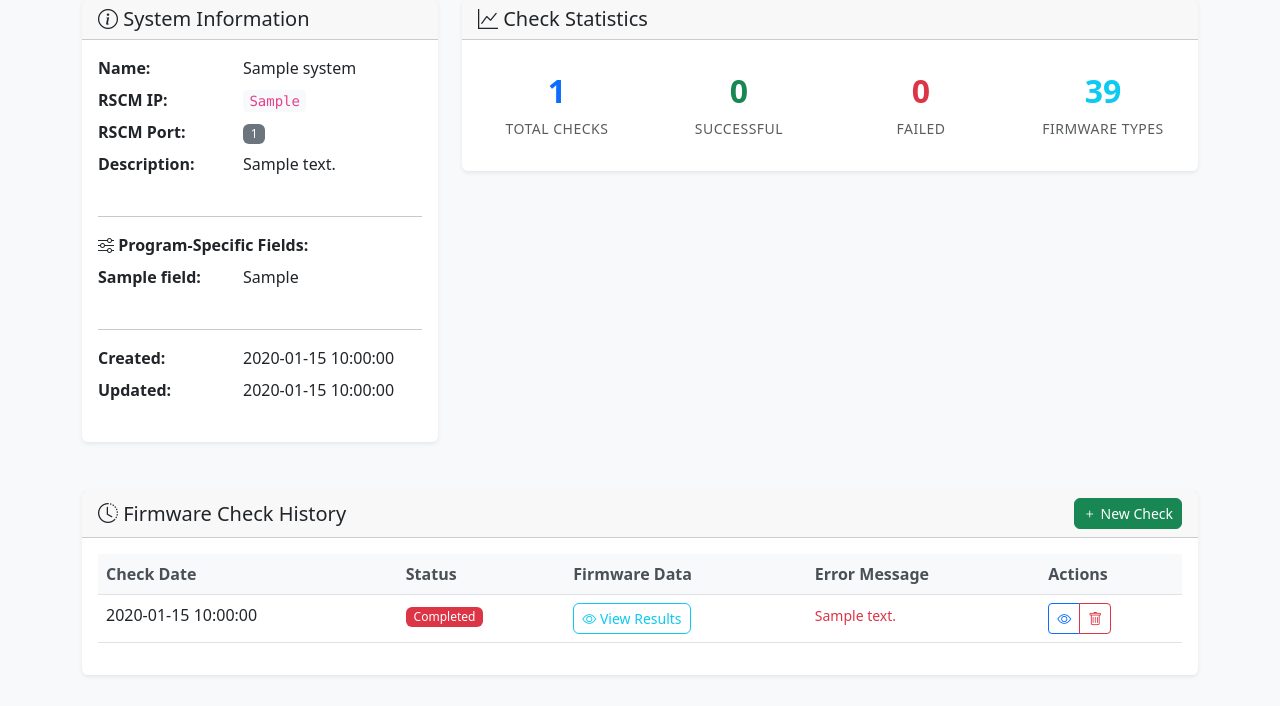
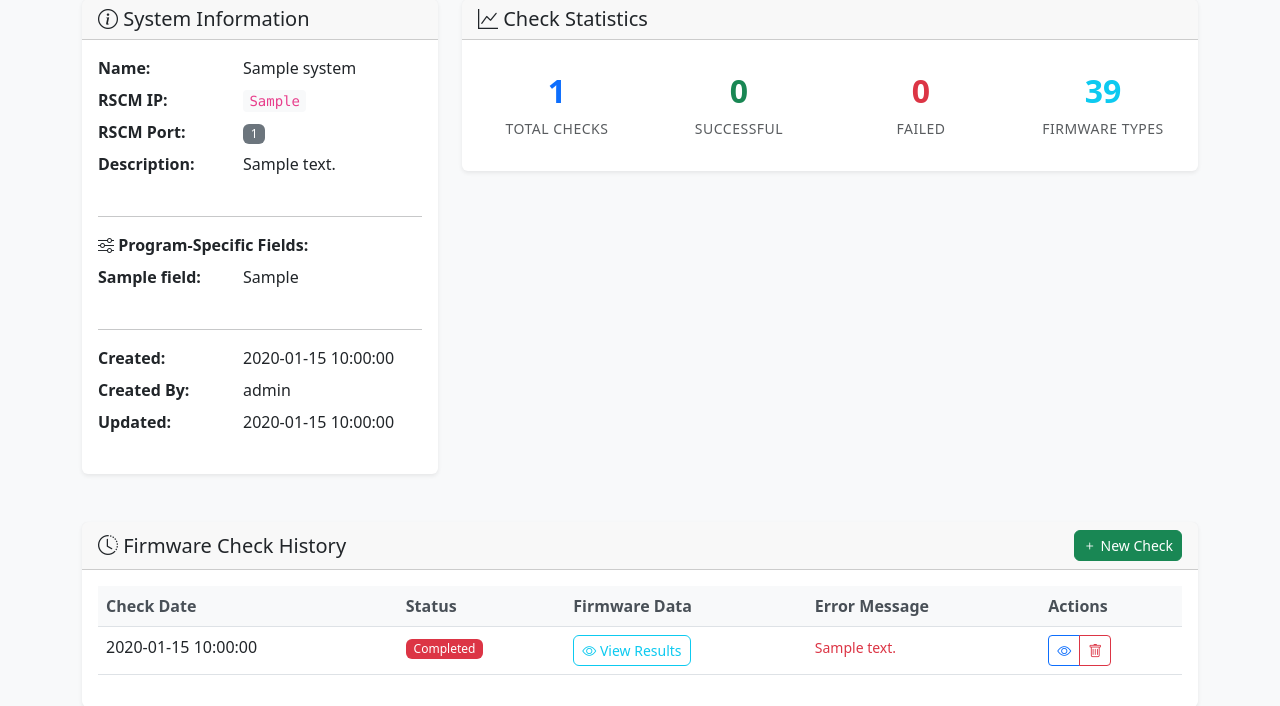
Before and after one commit to JarrettJones/Compliance, a Flask app: page /systems/1 in a window 1280 px wide. Shown: the part 207-913 px from the top of the page. Run offline with Flask 3, Linux system fonts and the light colour scheme; the visitor is signed in with stand-in values (Sample User, id 1); data comes from the database, SQL or seed files in the repository; tables that the repository leaves empty hold one stand-in row (values such as "Sample post").

Commit message:
Add created_by tracking to systems - show who created each system in list and detail pages

```diff
--- a/firmware-checker/app.py
+++ b/firmware-checker/app.py
@@ -125,10 +125,12 @@ def init_db():
                 rscm_port INTEGER NOT NULL DEFAULT 22,
                 description TEXT,
                 program_id INTEGER,
+                created_by INTEGER,
                 created_at TIMESTAMP DEFAULT CURRENT_TIMESTAMP,
                 updated_at TIMESTAMP DEFAULT CURRENT_TIMESTAMP,
                 UNIQUE(name, rscm_ip, rscm_port),
-                FOREIGN KEY (program_id) REFERENCES programs (id)
+                FOREIGN KEY (program_id) REFERENCES programs (id),
+                FOREIGN KEY (created_by) REFERENCES users (id)
             )
         ''')
 
@@ -308,6 +310,15 @@ def init_db():
             if 'user_id' not in fc_columns:
                 conn.execute("ALTER TABLE firmware_checks ADD COLUMN user_id INTEGER")
                 logger.info("Added user_id column to firmware_checks table")
+                conn.commit()
+
+            # Add created_by column to systems if it doesn't exist
+            cursor = conn.execute("PRAGMA table_info(systems)")
+            sys_columns = [col[1] for col in cursor.fetchall()]
+
+            if 'created_by' not in sys_columns:
+                conn.execute("ALTER TABLE systems ADD COLUMN created_by INTEGER")
+                logger.info("Added created_by column to systems table")
                 conn.commit()
         except Exception as e:
             logger.warning(f"Migration warning (may be safe to ignore): {e}")
@@ -2150,9 +2161,13 @@ def systems():
         systems_rows = conn.execute('''
             SELECT s.*,
                    COUNT(fc.id) as check_count,
-                   MAX(fc.check_date) as last_check
+                   MAX(fc.check_date) as last_check,
+                   u.username as created_by_username,
+                   u.first_name as created_by_first_name,
+                   u.last_name as created_by_last_name
             FROM systems s
             LEFT JOIN firmware_checks fc ON s.id = fc.system_id
+            LEFT JOIN users u ON s.created_by = u.id
             GROUP BY s.id
             ORDER BY s.name
         ''').fetchall()
@@ -2308,15 +2323,16 @@ def add_system_metadata():
                 cursor = conn.execute('''
                     INSERT INTO systems (
                         name, rscm_ip, rscm_port,
-                        description, program_id
+                        description, program_id, created_by
                     )
-                    VALUES (?, ?, ?, ?, ?)
+                    VALUES (?, ?, ?, ?, ?, ?)
                 ''', (
                     pending['serial_number'],
                     pending['rscm_ip'],
                     pending['system_port'],
                     full_description,
-                    program_id
+                    program_id,
+                    session.get('user_id')
                 ))
                 system_id = cursor.lastrowid
 
@@ -2353,7 +2369,15 @@ def add_system_metadata():
 def system_detail(system_id):
     """Show system details and firmware checks"""
     with get_db_connection() as conn:
-        system = conn.execute('SELECT * FROM systems WHERE id = ?', (system_id,)).fetchone()
+        system = conn.execute('''
+            SELECT s.*,
+                   u.username as created_by_username,
+                   u.first_name as created_by_first_name,
+                   u.last_name as created_by_last_name
+            FROM systems s
+            LEFT JOIN users u ON s.created_by = u.id
+            WHERE s.id = ?
+        ''', (system_id,)).fetchone()
         if not system:
             flash('System not found!', 'error')
             return redirect(url_for('systems'))
--- a/firmware-checker/templates/system_detail.html
+++ b/firmware-checker/templates/system_detail.html
@@ -82,6 +82,17 @@
                     <dt class="col-12 mt-3"><hr></dt>
                     <dt class="col-sm-5">Created:</dt>
                     <dd class="col-sm-7">{{ system.created_at[:19] if system.created_at else 'Unknown' }}</dd>
+
+                    {% if system.created_by_username %}
+                    <dt class="col-sm-5">Created By:</dt>
+                    <dd class="col-sm-7">
+                        {% if system.created_by_first_name and system.created_by_last_name %}
+                            {{ system.created_by_first_name }} {{ system.created_by_last_name }}
+                        {% else %}
+                            {{ system.created_by_username }}
+                        {% endif %}
+                    </dd>
+                    {% endif %}
 
                     <dt class="col-sm-5">Updated:</dt>
                     <dd class="col-sm-7">{{ system.updated_at[:19] if system.updated_at else 'Unknown' }}</dd>
```
Also changed, not shown: firmware-checker/templates/systems.html (+11 -0 lines).
